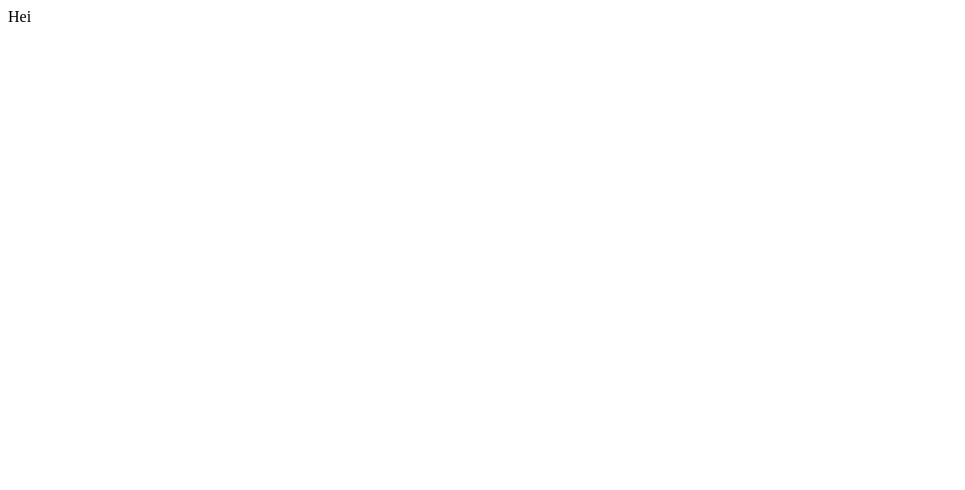
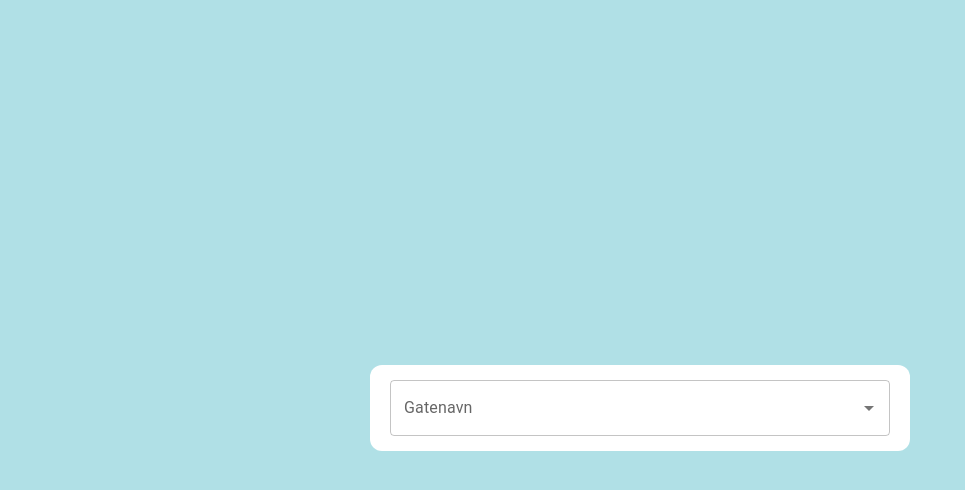
Before and after one commit to PhilipHelgesen/DI-Adresshelper, a React (Vite) app: page / in a window 1280 px wide. Shown: the top 490 px of the page, without its empty margins (0-965 px from the left). Built offline with nearby package versions, Linux system fonts and the light colour scheme.

Commit message:
adding material UI and textfield for "Gatenavn"

```diff
--- a/package.json
+++ b/package.json
@@ -10,6 +10,9 @@
     "preview": "vite preview"
   },
   "dependencies": {
+    "@emotion/react": "^11.14.0",
+    "@emotion/styled": "^11.14.1",
+    "@mui/material": "^7.3.1",
     "react": "^19.1.1",
     "react-dom": "^19.1.1"
   },
--- /dev/null
+++ b/src/AddressHelper.css
@@ -0,0 +1,14 @@
+body {
+  background-color: powderblue;
+  display: flex;
+  justify-content: center;
+  align-items: center;
+  height: 100vh;
+}
+
+.address-container {
+  background-color: white;
+  border-radius: 12px;
+  padding: 15px 20px;
+  width: 500px;
+}
--- a/src/App.tsx
+++ b/src/App.tsx
@@ -1,7 +1,15 @@
+import { Autocomplete, TextField } from "@mui/material";
+
 function App() {
   return (
     <>
-      <div>Hei</div>
+      <div className="address-container">
+        <Autocomplete
+          className=""
+          options={[]}
+          renderInput={(params) => <TextField {...params} label="Gatenavn" />}
+        />
+      </div>
     </>
   );
 }
--- a/src/main.tsx
+++ b/src/main.tsx
@@ -1,6 +1,7 @@
 import { StrictMode } from "react";
 import { createRoot } from "react-dom/client";
 import App from "./App.tsx";
+import "./AddressHelper.css";
 
 createRoot(document.getElementById("root")!).render(
   <StrictMode>
```
Also changed, not shown: 1 other file (tests, documents, lock files or other folders).
